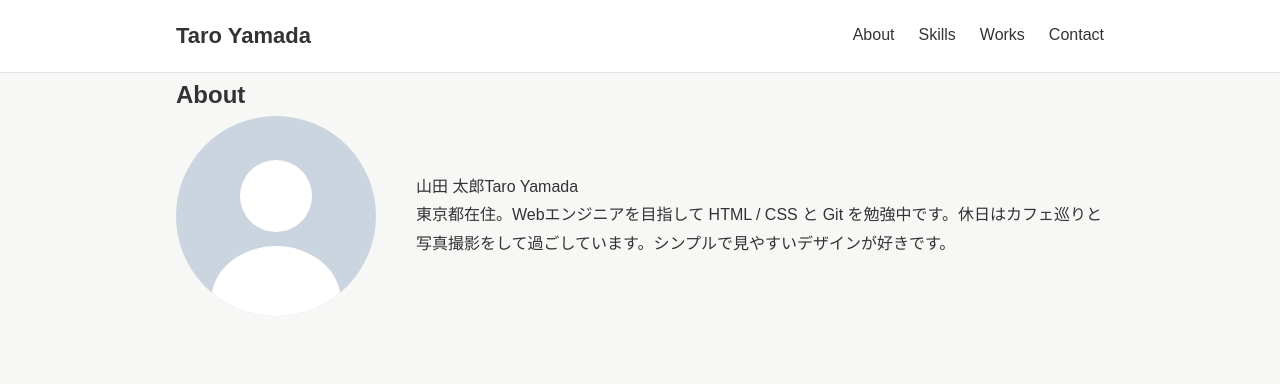
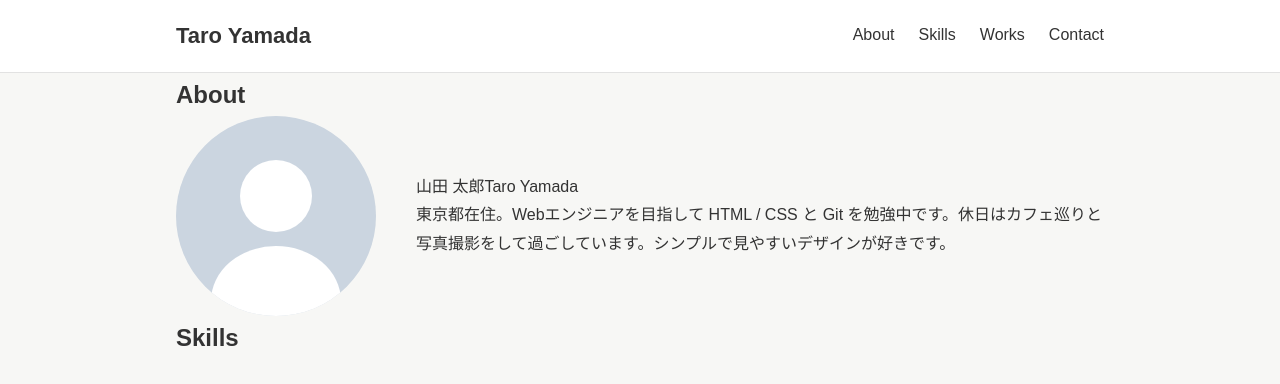
Before and after one commit to ryuv09/sample, a plain HTML site: page index.html in a window 1280 px wide. Drawn offline with Linux system fonts and the light colour scheme; files that its build step writes are made by us from their sources.

Commit message:
Skillsセクションの見出しを追加

```diff
--- a/index.html
+++ b/index.html
@@ -33,6 +33,7 @@
 
         </section>
         <section id="skills" class="section">
+            <h2 class="section-title">Skills</h2>
         </section>
         <section id="works" class="section">
         </section>
```
